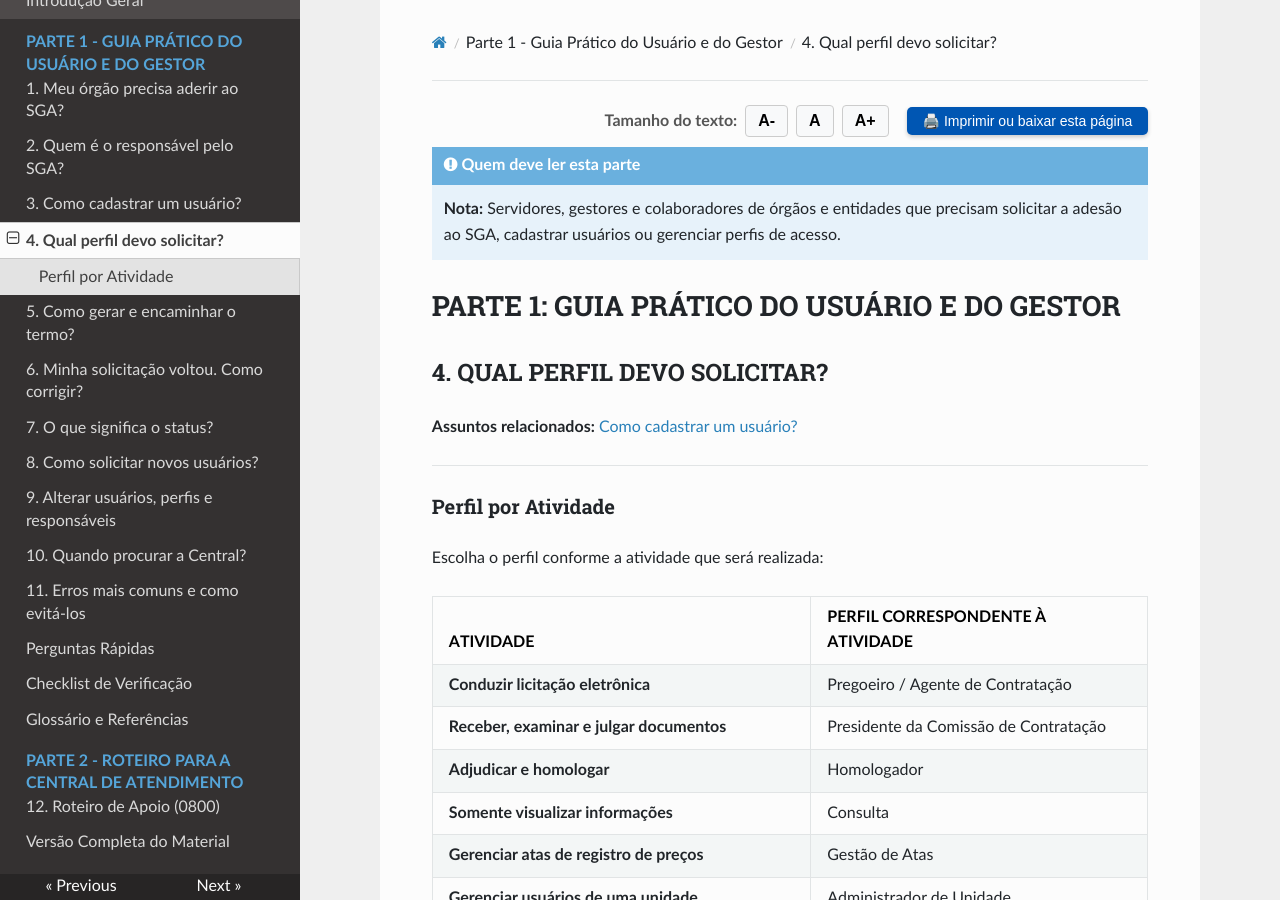
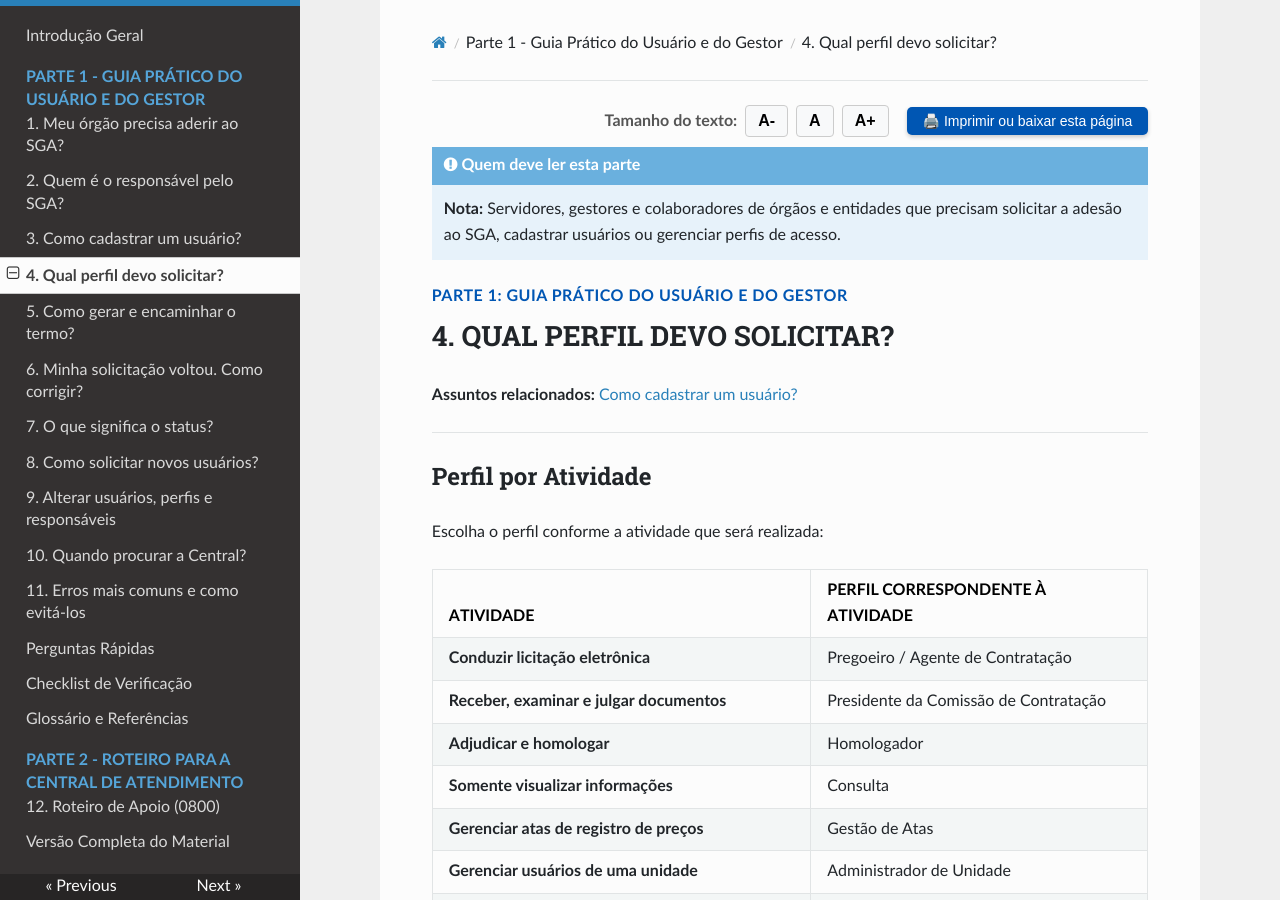
Before and after one commit to emilix10-bit/cartilha-boas-praticas-01-SGA, an MkDocs documentation site: the page built from docs/04-qual-perfil-devo-solicitar.md, in a window 1280 px wide and 900 px high. Built offline with MkDocs 1.6.1, drawn with Linux system fonts in a browser that asks for light colours; nearby versions of some CDN libraries.

Commit message:
Update section headers and formatting in documentation

```diff
--- a/docs/04-qual-perfil-devo-solicitar.md
+++ b/docs/04-qual-perfil-devo-solicitar.md
@@ -12,15 +12,15 @@
 !!! note "Quem deve ler esta parte"
     **Nota:** Servidores, gestores e colaboradores de órgãos e entidades que precisam solicitar a adesão ao SGA, cadastrar usuários ou gerenciar perfis de acesso.
 
-# PARTE 1: GUIA PRÁTICO DO USUÁRIO E DO GESTOR
+<p style="font-weight: bold; color: #0056b3; text-transform: uppercase; letter-spacing: 0.5px; margin-top: 15px; margin-bottom: 4px;">PARTE 1: GUIA PRÁTICO DO USUÁRIO E DO GESTOR</p>
 
-<h2 id="secao-4">4. QUAL PERFIL DEVO SOLICITAR?</h2>
+<h1 id="secao-4" style="margin-top: 0;">4. QUAL PERFIL DEVO SOLICITAR?</h1>
 
-**Assuntos relacionados:** [<a href="03-como-cadastrar-usuario.md#secao-3">Como cadastrar um usuário?</a>](03-como-cadastrar-usuario.md)
+**Assuntos relacionados:** [Como cadastrar um usuário?](03-como-cadastrar-usuario.md#secao-3)
 
 ---
 
-### Perfil por Atividade
+## Perfil por Atividade
 
 Escolha o perfil conforme a atividade que será realizada:
 
```
